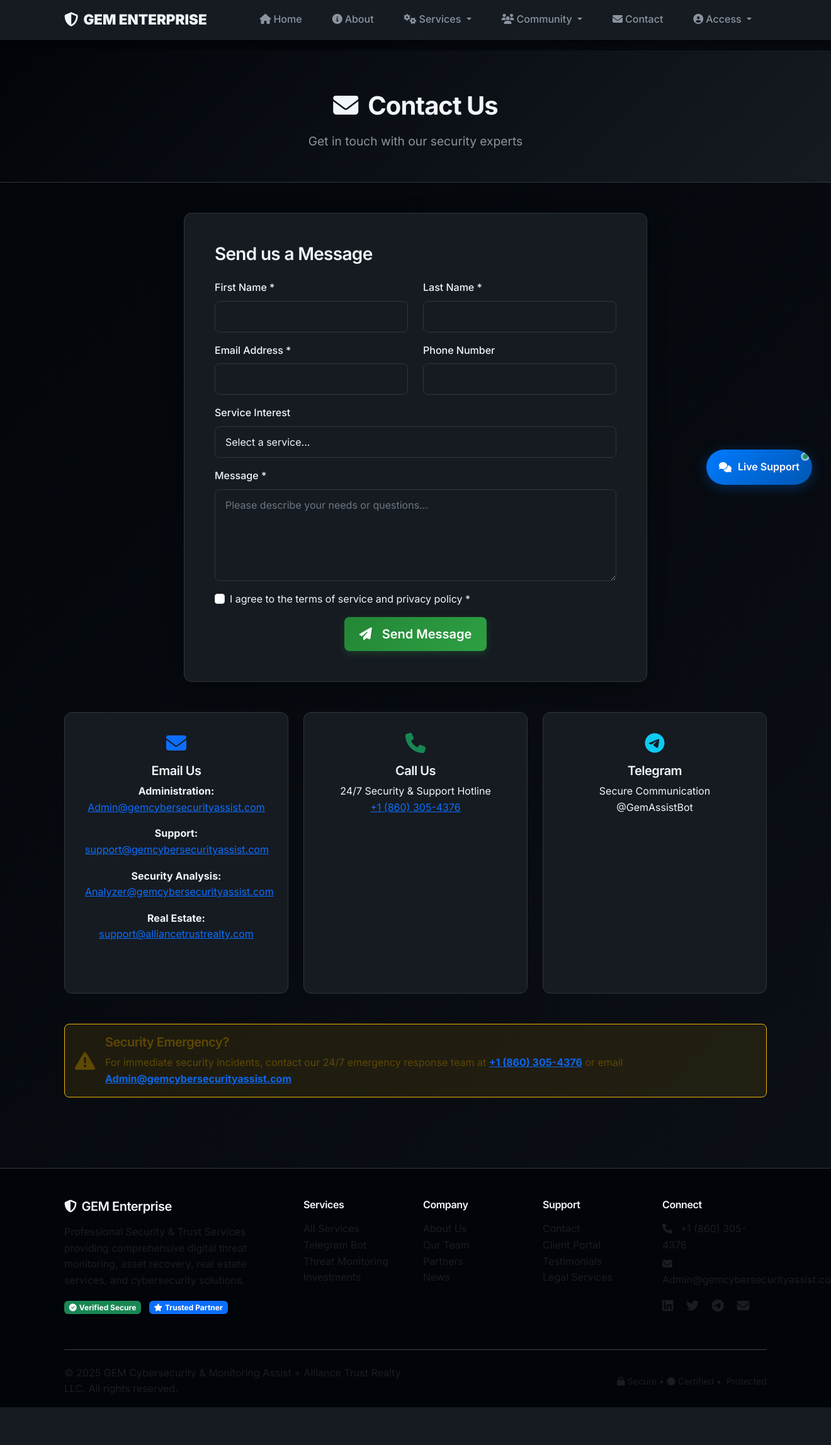
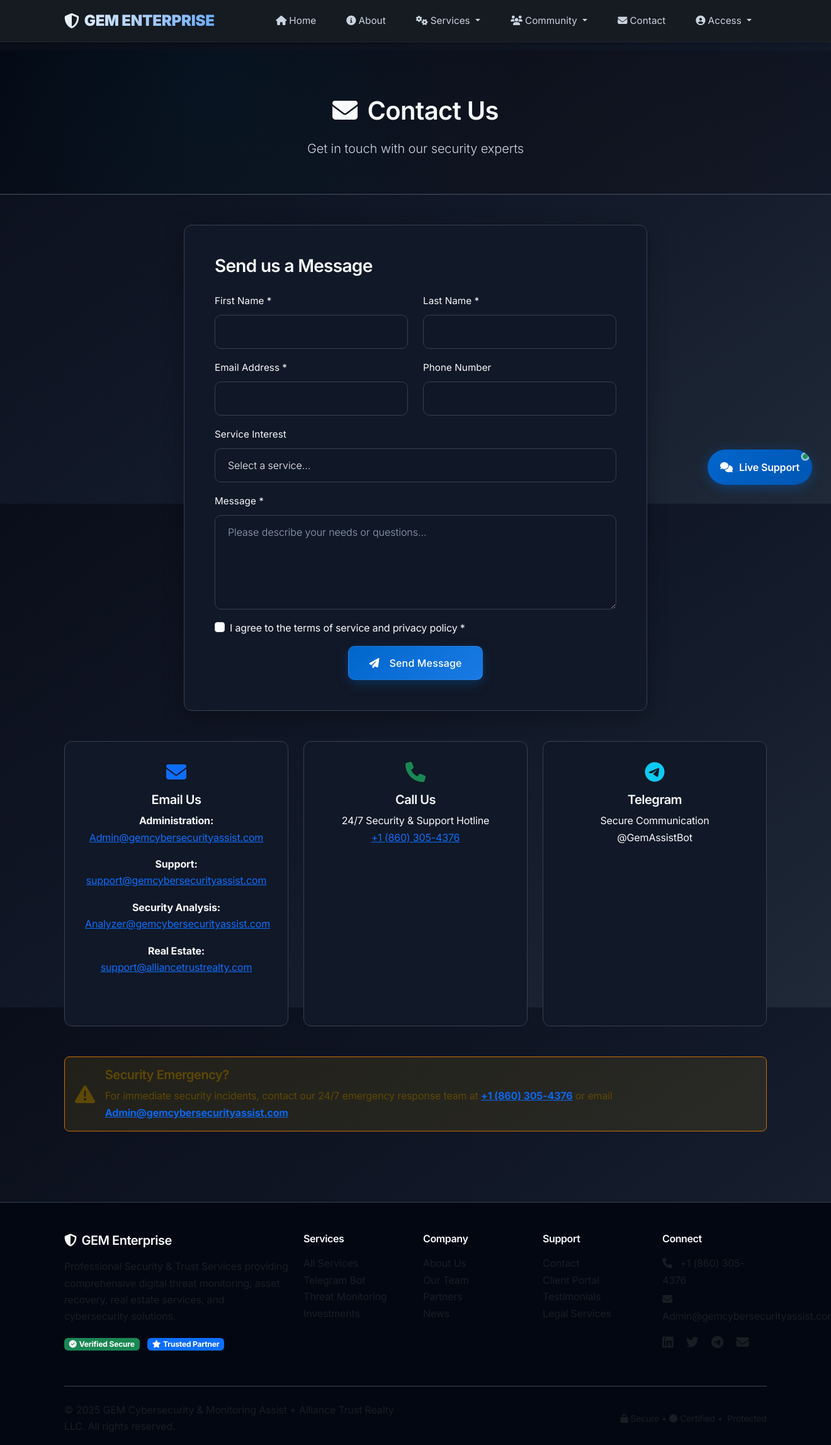
Before and after one commit to support371/GemAssist, a Flask app: page /contact in a window 1320 px wide; the page is wider, and only the part inside the window is pictured. Shown: that part at 63% size. Before the commit the page ends 2235 px from the top of that part, so only its background shows below. Run offline with Flask 3, Linux system fonts and the light colour scheme; some libraries are stand-ins or nearby versions.

Commit message:
Enhance website's professional enterprise look with updated colors and fonts
Update color palette, background gradients, font styles, and brand typography in CSS for a more professional dark theme. Adjust page header styling and navigation link appearance.

Replit-Commit-Author: Agent
Replit-Commit-Session-Id: 03663710-9bd0-4d0e-8f05-3cac41d1878b
Replit-Commit-Checkpoint-Type: full_checkpoint
Replit-Commit-Screenshot-Url: https://storage.googleapis.com/screenshot-production-us-central1/a8c69f42-20b2-4f00-9fb9-09060df874cd/03663710-9bd0-4d0e-8f05-3cac41d1878b/TLrzaOL

```diff
--- a/static/css/style.css
+++ b/static/css/style.css
@@ -1,24 +1,30 @@
 /* GEM Enterprise - Professional Dark Theme Styling */
 
 :root {
-    /* Primary Color Palette */
-    --primary-color: #007bff;
-    --secondary-color: #6c757d;
-    --success-color: #28a745;
-    --danger-color: #dc3545;
-    --warning-color: #ffc107;
-    --info-color: #17a2b8;
-    --purple-color: #6f42c1;
+    /* Enterprise Color Palette */
+    --primary-color: #0066cc;
+    --primary-light: #1a7ae4;
+    --primary-dark: #004499;
+    --secondary-color: #495057;
+    --success-color: #059669;
+    --danger-color: #dc2626;
+    --warning-color: #d97706;
+    --info-color: #0891b2;
+    --purple-color: #7c3aed;
+    --gold-accent: #f59e0b;
 
-    /* Dark Theme Colors */
-    --bg-dark: #0d1117;
-    --bg-darker: #010409;
-    --bg-card: #161b22;
-    --bg-card-hover: #21262d;
-    --border-color: #30363d;
-    --text-primary: #f0f6fc;
-    --text-secondary: #8b949e;
-    --text-muted: #6e7681;
+    /* Professional Dark Theme Colors */
+    --bg-dark: #0a0e1a;
+    --bg-darker: #030712;
+    --bg-card: #111827;
+    --bg-card-hover: #1f2937;
+    --bg-gradient: linear-gradient(145deg, #0a0e1a 0%, #111827 50%, #1f2937 100%);
+    --border-color: #374151;
+    --border-light: #4b5563;
+    --text-primary: #f8fafc;
+    --text-secondary: #cbd5e1;
+    --text-muted: #94a3b8;
+    --text-accent: #60a5fa;
 
     /* Navigation Colors */
     --nav-bg: #161b22;
@@ -37,16 +43,19 @@
 }
 
 body {
-    background: linear-gradient(135deg, var(--bg-darker) 0%, var(--bg-dark) 100%);
+    background: var(--bg-gradient);
+    background-attachment: fixed;
     color: var(--text-primary);
-    font-family: 'Inter', -apple-system, BlinkMacSystemFont, "Segoe UI", "Noto Sans", Helvetica, Arial, sans-serif;
+    font-family: 'Inter', -apple-system, BlinkMacSystemFont, "Segoe UI", "Roboto", "Helvetica Neue", Arial, sans-serif;
     font-weight: 400;
-    line-height: 1.6;
+    line-height: 1.65;
     min-height: 100vh;
     font-size: 16px;
+    letter-spacing: -0.01em;
     -webkit-font-smoothing: antialiased;
     -moz-osx-font-smoothing: grayscale;
     text-rendering: optimizeLegibility;
+    font-optical-sizing: auto;
 }
 
 /* Navigation Styles */
@@ -58,10 +67,15 @@ body {
 }
 
 .navbar-brand {
-    font-weight: 700;
-    font-size: 1.4rem;
+    font-weight: 600;
+    font-size: 1.5rem;
     color: var(--text-primary) !important;
     text-decoration: none;
+    letter-spacing: -0.01em;
+    background: linear-gradient(135deg, var(--text-primary) 0%, var(--text-accent) 100%);
+    -webkit-background-clip: text;
+    -webkit-text-fill-color: transparent;
+    background-clip: text;
 }
 
 .navbar-brand:hover {
@@ -70,16 +84,21 @@ body {
 
 .navbar-nav .nav-link {
     color: var(--text-secondary) !important;
-    font-weight: 500;
-    transition: all 0.3s ease;
-    margin: 0 0.5rem;
-    border-radius: 6px;
-    padding: 0.5rem 1rem !important;
+    font-weight: 400;
+    transition: all 0.3s cubic-bezier(0.4, 0, 0.2, 1);
+    margin: 0 0.25rem;
+    border-radius: 8px;
+    padding: 0.625rem 1.25rem !important;
+    font-size: 0.95rem;
+    letter-spacing: 0.005em;
+    position: relative;
 }
 
 .navbar-nav .nav-link:hover {
     color: var(--text-primary) !important;
-    background: var(--bg-card-hover);
+    background: rgba(59, 130, 246, 0.1);
+    backdrop-filter: blur(10px);
+    transform: translateY(-1px);
 }
 
 .dropdown-menu {
@@ -109,21 +128,43 @@ body {
 
 /* Page Headers */
 .page-header {
-    background: linear-gradient(135deg, var(--bg-darker) 0%, var(--bg-card) 100%);
-    padding: 4rem 0 2rem;
+    background: linear-gradient(145deg, var(--bg-darker) 0%, var(--bg-dark) 40%, var(--bg-card) 100%);
+    padding: 4.5rem 0 2.5rem;
     margin-bottom: 0;
-    border-bottom: 1px solid var(--border-color);
+    border-bottom: 1px solid var(--border-light);
+    position: relative;
+    overflow: hidden;
+}
+
+.page-header::before {
+    content: '';
+    position: absolute;
+    top: 0;
+    left: 0;
+    right: 0;
+    bottom: 0;
+    background: radial-gradient(circle at 25% 25%, rgba(6, 182, 212, 0.05) 0%, transparent 50%), radial-gradient(circle at 75% 75%, rgba(139, 69, 19, 0.03) 0%, transparent 50%);
+    pointer-events: none;
 }
 
 .page-header h1 {
-    font-weight: 700;
+    font-weight: 600;
     color: var(--text-primary);
-    margin-bottom: 1rem;
+    margin-bottom: 1.25rem;
+    letter-spacing: -0.015em;
+    font-size: 2.5rem;
+    position: relative;
+    z-index: 1;
 }
 
 .page-header .lead {
     color: var(--text-secondary);
-    font-size: 1.2rem;
+    font-size: 1.25rem;
+    font-weight: 300;
+    line-height: 1.6;
+    letter-spacing: -0.005em;
+    position: relative;
+    z-index: 1;
 }
 
 /* Hero Section */
@@ -311,29 +389,35 @@ body {
 
 /* Buttons */
 .btn {
-    font-weight: 600;
-    border-radius: 8px;
-    padding: 0.75rem 1.5rem;
-    transition: all 0.3s ease;
+    font-weight: 500;
+    border-radius: 10px;
+    padding: 0.875rem 2rem;
+    transition: all 0.3s cubic-bezier(0.4, 0, 0.2, 1);
     border: none;
     text-decoration: none;
     display: inline-flex;
     align-items: center;
     justify-content: center;
     gap: 0.5rem;
+    font-size: 1rem;
+    letter-spacing: 0.01em;
+    position: relative;
+    overflow: hidden;
 }
 
 .btn-primary {
-    background: linear-gradient(135deg, var(--btn-primary-bg), var(--btn-primary-hover));
+    background: linear-gradient(135deg, var(--primary-color) 0%, var(--primary-light) 100%);
     color: white;
-    box-shadow: 0 4px 12px rgba(35, 134, 54, 0.3);
+    box-shadow: 0 6px 20px rgba(0, 102, 204, 0.25), 0 2px 8px rgba(0, 102, 204, 0.15);
+    border: 1px solid rgba(255, 255, 255, 0.1);
 }
 
 .btn-primary:hover {
-    background: linear-gradient(135deg, var(--btn-primary-hover), var(--btn-primary-bg));
-    transform: translateY(-2px);
-    box-shadow: 0 8px 24px rgba(35, 134, 54, 0.4);
+    background: linear-gradient(135deg, var(--primary-light) 0%, var(--primary-color) 100%);
+    transform: translateY(-3px) scale(1.02);
+    box-shadow: 0 12px 32px rgba(0, 102, 204, 0.3), 0 4px 16px rgba(0, 102, 204, 0.2);
     color: white;
+    border-color: rgba(255, 255, 255, 0.2);
 }
 
 .btn-outline-primary {
@@ -385,19 +469,25 @@ body {
 
 /* Forms */
 .form-control, .form-select {
-    background: var(--bg-card);
+    background: rgba(17, 24, 39, 0.6);
     border: 1px solid var(--border-color);
     color: var(--text-primary);
-    border-radius: 8px;
-    padding: 0.75rem 1rem;
-    transition: all 0.3s ease;
+    border-radius: 10px;
+    padding: 0.875rem 1.25rem;
+    transition: all 0.3s cubic-bezier(0.4, 0, 0.2, 1);
+    font-size: 1rem;
+    font-weight: 300;
+    letter-spacing: -0.002em;
+    backdrop-filter: blur(10px);
 }
 
 .form-control:focus, .form-select:focus {
-    background: var(--bg-card-hover);
+    background: rgba(31, 41, 55, 0.8);
     border-color: var(--primary-color);
-    box-shadow: 0 0 0 0.2rem rgba(0, 123, 255, 0.25);
+    box-shadow: 0 0 0 3px rgba(0, 102, 204, 0.15), 0 4px 16px rgba(0, 102, 204, 0.1);
     color: var(--text-primary);
+    outline: none;
+    transform: translateY(-1px);
 }
 
 .form-control::placeholder {
@@ -406,8 +496,10 @@ body {
 
 .form-label {
     color: var(--text-primary);
-    font-weight: 500;
-    margin-bottom: 0.5rem;
+    font-weight: 400;
+    margin-bottom: 0.625rem;
+    font-size: 0.95rem;
+    letter-spacing: 0.005em;
 }
 
 .input-group-text {
--- a/static/js/main.js
+++ b/static/js/main.js
@@ -430,7 +430,7 @@ document.addEventListener('DOMContentLoaded', function() {
     function initializePerformanceMonitoring() {
         // Monitor page load time
         window.addEventListener('load', function() {
-            const loadTime = performance.timing.loadEventEnd - performance.timing.navigationStart;
+            const loadTime = performance.now();
             console.log(`Page load time: ${loadTime}ms`);
 
             // Report slow loading
```
Also changed, not shown: other parts of static/css/style.css (+52 -15 lines).
